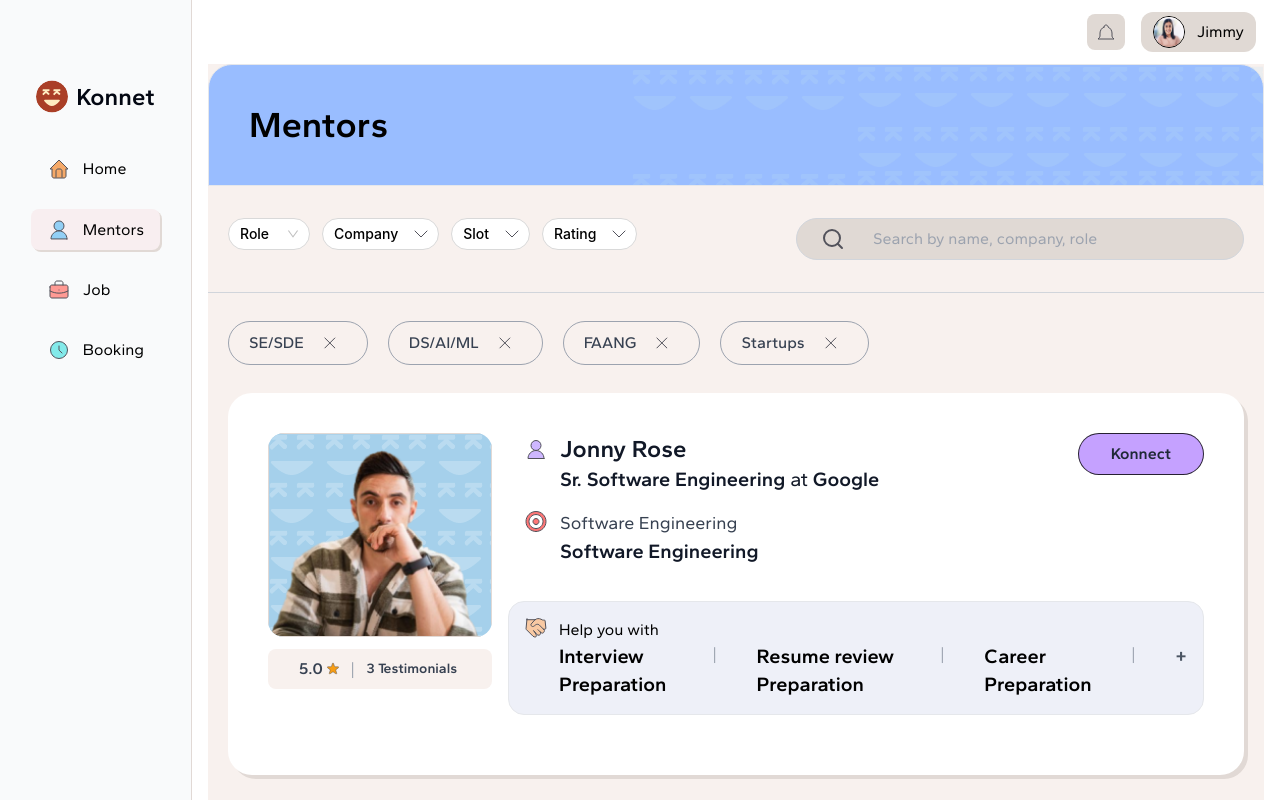
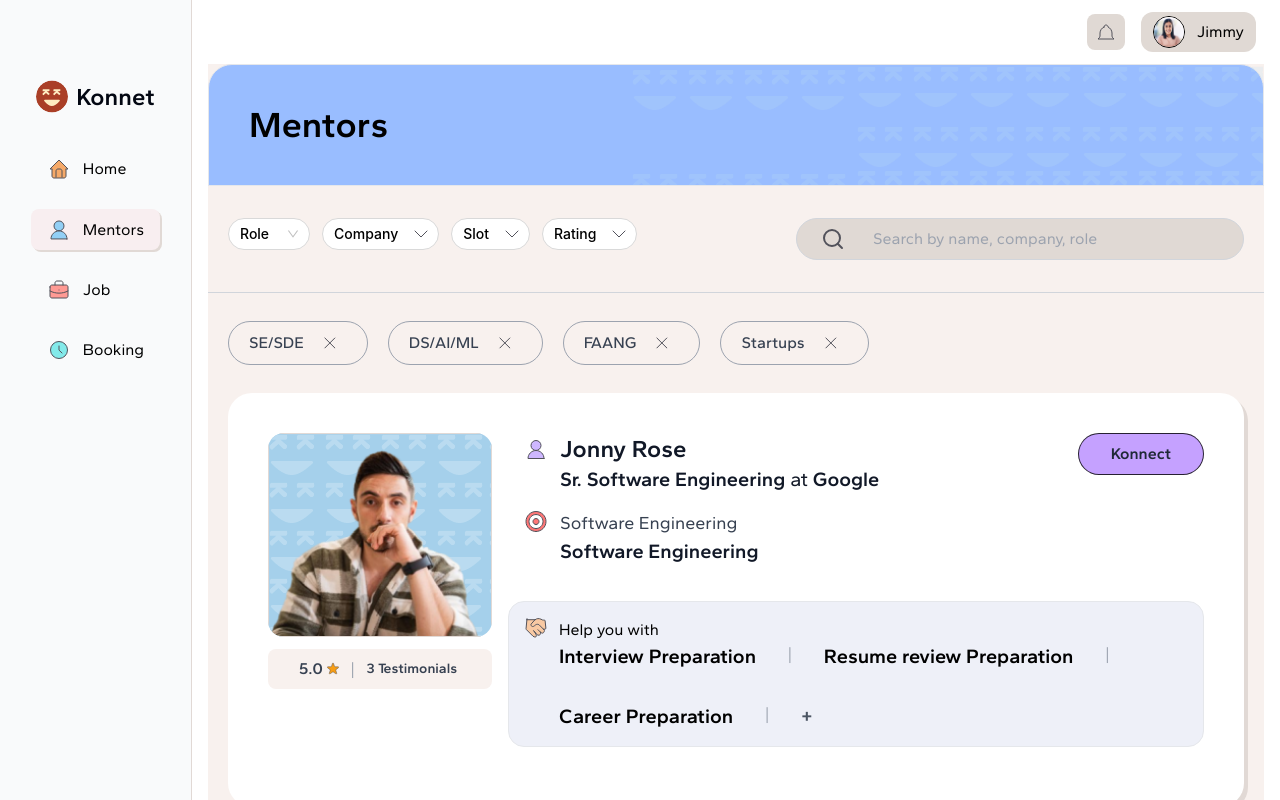
Before and after one commit to Emmykage/konnect-i, a React (Vite) app: page /mentors in a window 1280 px wide. Built offline with nearby package versions, Linux system fonts and the light colour scheme.

Commit message:
fix mentor responsiveness

```diff
--- a/src/pages/mentors/user-card/UserCardInfo.tsx
+++ b/src/pages/mentors/user-card/UserCardInfo.tsx
@@ -24,8 +24,8 @@ const UserCardInfo = () => {
             </div>
         </div>
         <div className='info-content px-0 flex-1'>
-            <div className='personal-info flex flex-col md:flex-row flex-1'>
-                <div className='px-4 flex-1'>
+            <div className='personal-info flex flex-col lg:flex-row flex-1 flex-wrap'>
+                <div className='px-4 flex-[2] w-full'>
                     <div className='flex items-cent gap-3'>
                         <span className='my-1'>
                         <Person/>
@@ -64,16 +64,16 @@ const UserCardInfo = () => {
 
 
                 </div>
-                <div className="bg-red-">
+                <div className="bg-red- ">
                     <NavLink to={`/mentors/${user.id}`} className={"block md:w-max rounded-3xl text-gray-800  border font-semibold border-black/80 text-base px-8 py-2 bg-theme-purple text-center"}>Konnect</NavLink>
                 </div>
 
             </div>
             <div className='flex bg-[#EEF0F8] items-cent gap-3 py-4 px-4 my-5 border rounded-2xl'>
                 <HandShake/>
-                <div className='flex-1'>
+                <div className='flex-1 w-full'>
                     <p>Help you with</p>
-                    <div className='flex justify gap-4 md:gap-10 flex-col md:flex-row '>
+                    <div className='flex flex-wrap  gap-4 lg:gap-8 flex-col md:flex-row '>
                         <span className='font-semibold  text-base md:text-xl'>Interview Preparation</span>
                         <span className='text-gray-400 hidden md:block'>|</span>
                         <span className='font-semibold  text-base md:text-xl'>Resume review Preparation</span>
```
